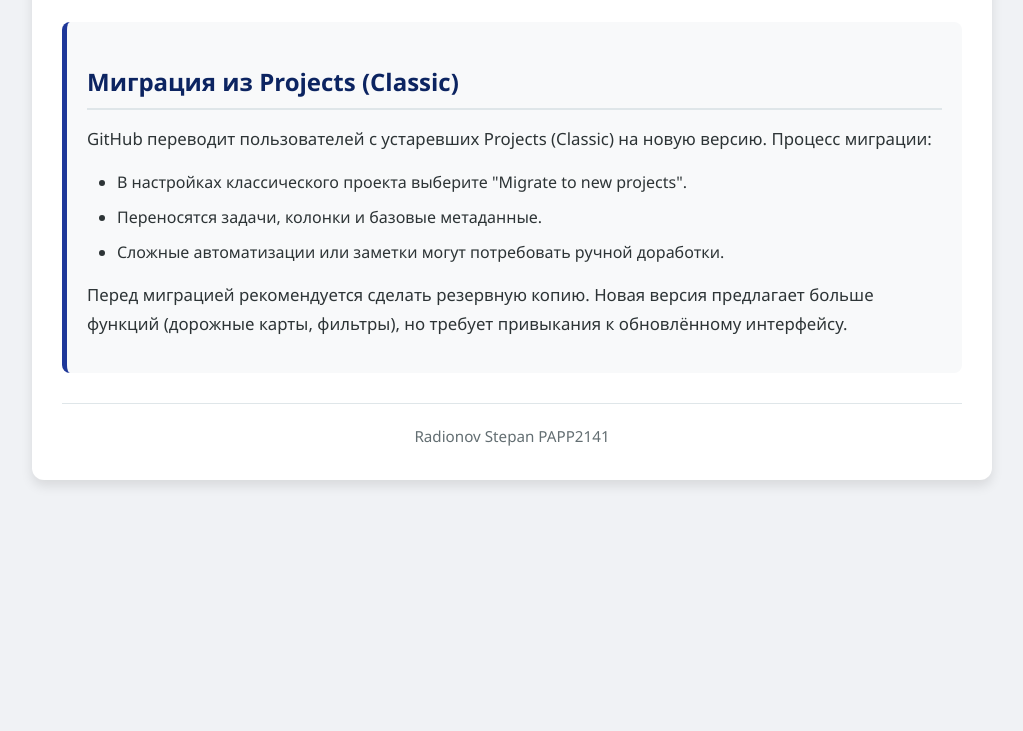
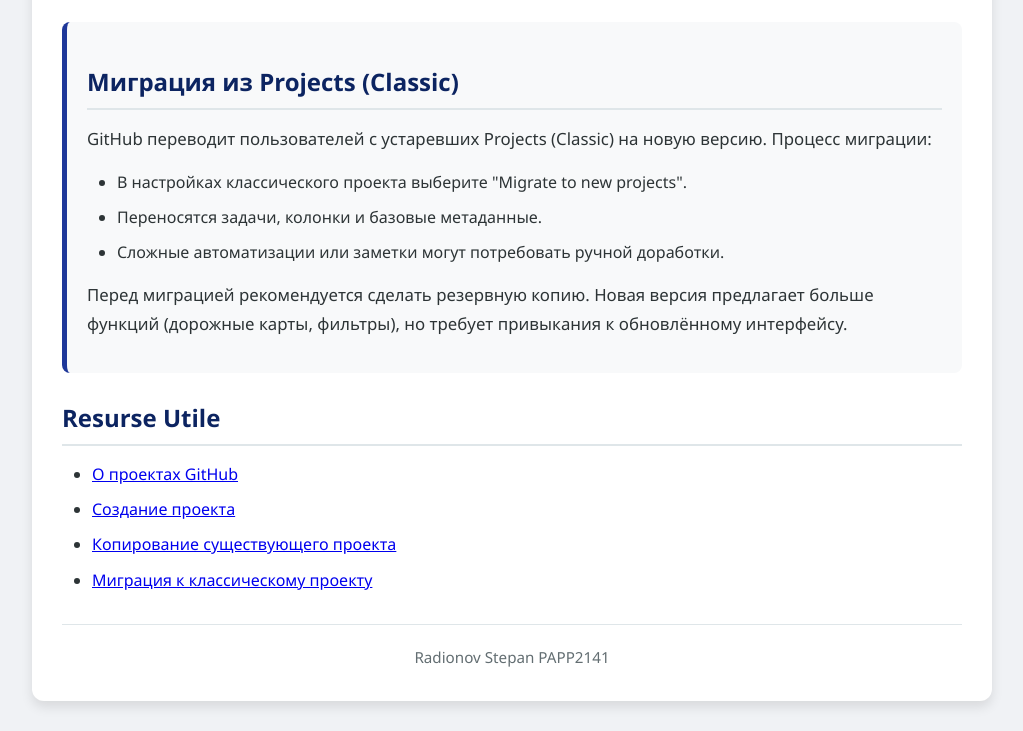
Before and after one commit to k1yaruga/studiudecaz, a plain HTML site: page index.html in a window 1280 px wide. Shown: the part 1393-2124 px from the top of the page, without its empty margins (128-1151 px from the left). Before the commit the page ends 1903 px from the top, so only its background shows below. Drawn offline with Linux system fonts and the light colour scheme.

Commit message:
Update index.html

```diff
--- a/index.html
+++ b/index.html
@@ -127,7 +127,13 @@
             </ul>
             <p>Перед миграцией рекомендуется сделать резервную копию. Новая версия предлагает больше функций (дорожные карты, фильтры), но требует привыкания к обновлённому интерфейсу.</p>
         </div>
-
+        <h2>Resurse Utile</h2>
+    <ul>
+        <li><a href="https://docs.github.com/en/issues/planning-and-tracking-with-projects/learning-about-projects/about-projects" target="_blank">О проектах GitHub</a></li>
+        <li><a href="https://docs.github.com/en/issues/planning-and-tracking-with-projects/creating-projects/creating-a-project" target="_blank">Создание проекта</a></li>
+        <li><a href="https://docs.github.com/en/issues/planning-and-tracking-with-projects/creating-projects/copying-an-existing-project" target="_blank">Копирование существующего проекта</a></li>
+        <li><a href="https://docs.github.com/en/issues/planning-and-tracking-with-projects/creating-projects/migrating-from-projects-classic" target="_blank">Миграция к классическому проекту</a></li>
+    </ul>
         <footer>Radionov Stepan PAPP2141</footer>
     </div>
 </body>
```
